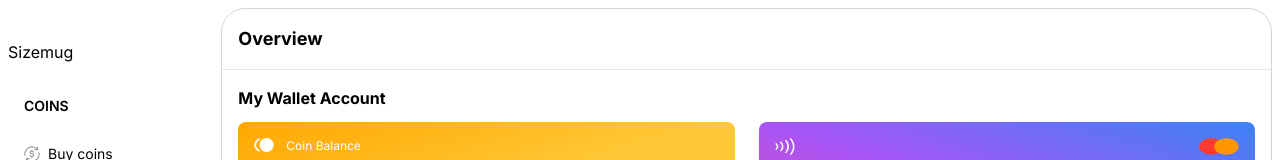
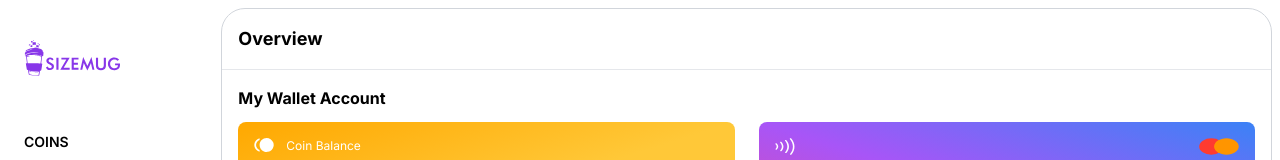
Before and after one commit to bernarddwumfour/Cryptodashboard, a website built with Vite: page index.html in a window 1280 px wide. Shown: the top 160 px of the page. Built offline with nearby package versions, Linux system fonts and the light colour scheme.

Commit message:
Added logo

```diff
--- a/index.html
+++ b/index.html
@@ -16,7 +16,9 @@
   <body class="">
     <div class="grid grid-cols-6">
       <aside class="py-6 px-2 max-h-screen overflow-scroll col-span-1">
-        <a href="#" class="logo block py-4">Sizemug</a>
+        <a href="/" class="logo py-4 flex relative mx-4 mb-6 left-0">
+          <img src="/sizemug.svg" class="h-9 w-fit" alt="sizemug logo">
+        </a>
         <nav class="flex flex-col gap-6">
           <menu class="flex flex-col">
             <span class="px-2 text-sm py-4 ps-4 font-semibold"> COINS </span>
```
Also changed, not shown: transactions.html (+3 -1 lines), public/sizemug.svg (added).
